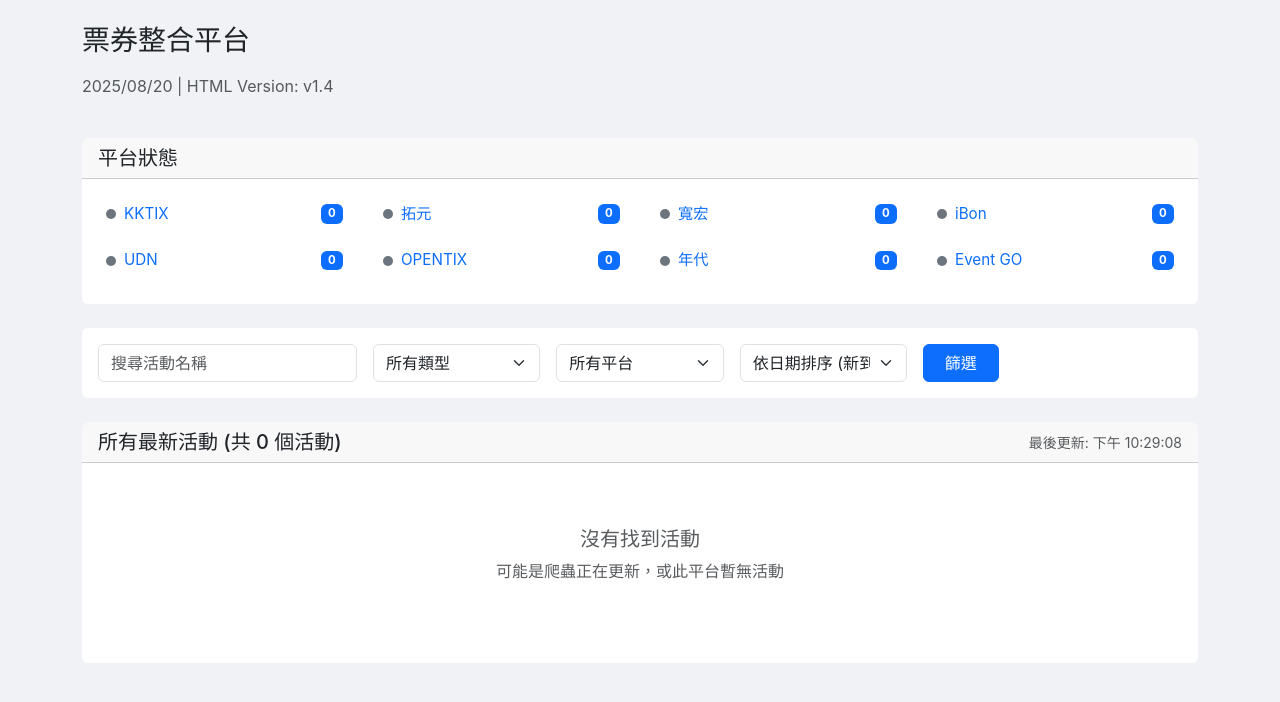
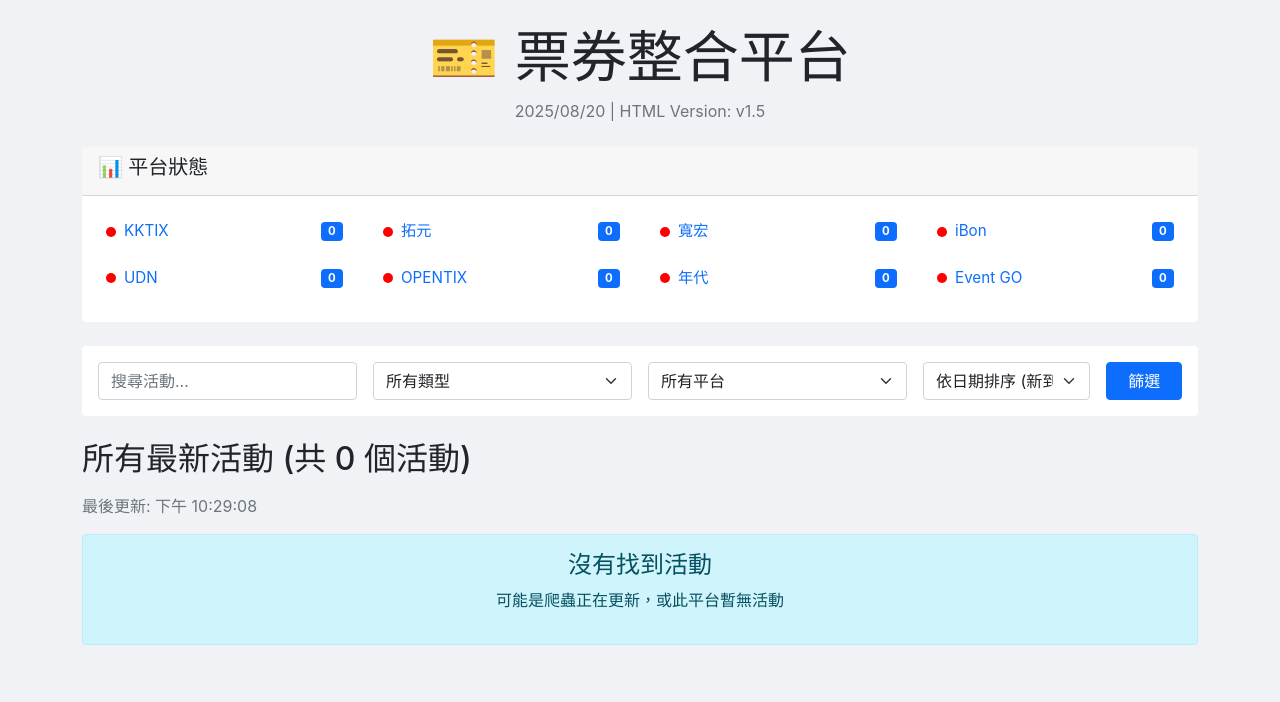
Before and after one commit to easonliu714/ticket-aggregator, a Flask app: page / in a window 1280 px wide. Shown: the top 702 px of the page. Run offline with Flask 3, Linux system fonts and the light colour scheme; some libraries are stand-ins or nearby versions.

Commit message:
Update index.html
v1.5

```diff
--- a/templates/index.html
+++ b/templates/index.html
@@ -4,32 +4,32 @@
     <meta charset="UTF-8">
     <meta name="viewport" content="width=device-width, initial-scale=1.0">
     <title>票券整合平台</title>
-    <link href="https://cdn.jsdelivr.net/npm/bootstrap@5.3.0/dist/css/bootstrap.min.css" rel="stylesheet">
-    <link href="/static/style.css" rel="stylesheet">
+    <link href="https://cdn.jsdelivr.net/npm/bootstrap@5.1.3/dist/css/bootstrap.min.css" rel="stylesheet">
+    <link rel="stylesheet" href="{{ url_for('static', filename='style.css') }}">
 </head>
 <body>
-    <div class="container py-4">
-        <div class="row mb-4">
-            <div class="col-md-8">
-                <h1 class="h3 mb-3">票券整合平台</h1>
-                <p class="text-muted">{{ current_date }} | HTML Version: v1.4</p>
-            </div>
-        </div>
+    <div class="container my-4">
+        <header class="text-center mb-4">
+            <h1 class="display-4">🎫 票券整合平台</h1>
+            <p class="text-muted">{{ current_date }} | HTML Version: v1.5</p>
+        </header>
 
         <!-- 平台狀態 -->
-        <div class="card mb-4">
+        <div class="row mb-4">
+            <div class="col-12">
+                <div class="card">
                     <div class="card-header">
-                <h5 class="mb-0">平台狀態</h5>
+                        <h5>📊 平台狀態</h5>
                     </div>
                     <div class="card-body">
                         <div class="row">
                             {% for platform, count in platform_status.items() %}
-                    <div class="col-md-3 mb-2">
-                        <a href="/platform/{{ platform }}" class="text-decoration-none platform-item-link">
+                            <div class="col-md-3 col-sm-6 mb-2">
+                                <a href="{{ url_for('platform_page', platform_name=platform) }}" class="text-decoration-none platform-item-link">
                                     <div class="platform-item">
-                                <div class="status-dot bg-{% if count > 0 %}success{% else %}secondary{% endif %}"></div>
+                                        <span class="status-dot" style="background-color: {{ 'green' if count > 0 else 'red' }};"></span>
                                         <span class="platform-name">{{ platform }}</span>
-                                <span class="badge bg-primary ms-auto">{{ count }}</span>
+                                        <span class="badge bg-primary">{{ count }}</span>
                                     </div>
                                 </a>
                             </div>
@@ -37,35 +37,42 @@
                         </div>
                     </div>
                 </div>
+            </div>
+        </div>
 
-        <!-- 篩選區 -->
-        <div class="card mb-4">
+        <!-- 搜尋與篩選 -->
+        <div class="row mb-4">
+            <div class="col-12">
+                <div class="card">
                     <div class="card-body">
                         <form method="GET" class="row g-3">
                             <div class="col-md-3">
-                        <input type="text" class="form-control" name="search" placeholder="搜尋活動名稱" value="{{ request.args.get('search', '') }}">
+                                <input type="text" class="form-control" name="search" placeholder="搜尋活動..." value="{{ request.args.get('search', '') }}">
                             </div>
-                    <div class="col-md-2">
-                        <select class="form-select" name="type">
-                            <option value="">所有類型</option>
-                            <option value="音樂會/演唱會" {% if request.args.get('type') == '音樂會/演唱會' %}selected{% endif %}>音樂會/演唱會</option>
-                            <option value="展覽/博覽" {% if request.args.get('type') == '展覽/博覽' %}selected{% endif %}>展覽/博覽</option>
-                            <option value="戲劇表演" {% if request.args.get('type') == '戲劇表演' %}selected{% endif %}>戲劇表演</option>
-                            <option value="親子活動" {% if request.args.get('type') == '親子活動' %}selected{% endif %}>親子活動</option>
+                            <div class="col-md-3">
+                                <!-- 修改後的動態活動類型下拉選單 -->
+                                <select name="type" class="form-select">
+                                    {% for type_option in all_types %}
+                                    <option value="{{ type_option }}" {{ 'selected' if request.args.get('type') == type_option else '' }}>
+                                        {{ type_option }}
+                                    </option>
+                                    {% endfor %}
                                 </select>
                             </div>
-                    <div class="col-md-2">
-                        <select class="form-select" name="platform">
+                            <div class="col-md-3">
+                                <select name="platform" class="form-select">
                                     <option value="">所有平台</option>
                                     {% for plat in platform_status.keys() %}
-                            <option value="{{ plat }}" {% if request.args.get('platform') == plat %}selected{% endif %}>{{ plat }}</option>
+                                    <option value="{{ plat }}" {{ 'selected' if request.args.get('platform') == plat else '' }}>
+                                        {{ plat }}
+                                    </option>
                                     {% endfor %}
                                 </select>
                             </div>
                             <div class="col-md-2">
-                        <select class="form-select" name="sort">
-                            <option value="id DESC" {% if request.args.get('sort') == 'id DESC' %}selected{% endif %}>依日期排序 (新到舊)</option>
-                            <option value="id ASC" {% if request.args.get('sort') == 'id ASC' %}selected{% endif %}>依日期排序 (舊到新)</option>
+                                <select name="sort" class="form-select">
+                                    <option value="id DESC" {{ 'selected' if request.args.get('sort') == 'id DESC' else '' }}>依日期排序 (新到舊)</option>
+                                    <option value="id ASC" {{ 'selected' if request.args.get('sort') == 'id ASC' else '' }}>依日期排序 (舊到新)</option>
                                 </select>
                             </div>
                             <div class="col-md-1">
@@ -74,58 +81,58 @@
                         </form>
                     </div>
                 </div>
+            </div>
+        </div>
 
         <!-- 活動列表 -->
-        <div class="card">
-            <div class="card-header d-flex justify-content-between align-items-center">
-                <h5 class="mb-0">{{ page_title }} (共 {{ events|length }} 個活動)</h5>
-                <small class="text-muted">最後更新: {{ last_update }}</small>
-            </div>
-            <div class="card-body">
+        <div class="row">
+            <div class="col-12">
+                <h2 class="mb-3">{{ page_title }} (共 {{ events|length }} 個活動)</h2>
+                <p class="text-muted">最後更新: {{ last_update }}</p>
+
                 {% if events %}
                 <div class="row">
                     {% for event in events %}
-                    <div class="col-lg-6 mb-3">
+                    <div class="col-lg-4 col-md-6 mb-4">
                         <div class="card event-card h-100 shadow-sm">
-                            <div class="row g-0">
-                                <div class="col-4">
                             {% if event.image %}
-                                    <div class="event-image h-100" style="background-image: url('{{ event.image }}');"></div>
+                            <div class="event-image" style="background-image: url('{{ event.image }}');"></div>
                             {% else %}
-                                    <div class="bg-light h-100 d-flex align-items-center justify-content-center">
+                            <div class="bg-light d-flex align-items-center justify-content-center" style="height: 100px;">
                                 <span class="text-muted">無圖片</span>
                             </div>
                             {% endif %}
-                                </div>
-                                <div class="col-8">
-                                    <div class="card-body p-3">
-                                        <h6 class="event-title mb-2">{{ event.title }}</h6>
+
+                            <div class="card-body">
+                                <h5 class="card-title event-title">{{ event.title }}</h5>
                                 <div class="mb-2">
-                                            <span class="badge bg-info text-dark me-1">{{ event.event_type or '其他' }}</span>
+                                    <span class="badge bg-info me-2">{{ event.event_type or '其他' }}</span>
                                     <span class="badge platform-badge {{ event.platform.lower() }}">{{ event.platform }}</span>
                                 </div>
-                                        <div class="small text-muted mb-2">
-                                            <div><i class="bi bi-calendar"></i> 時間：{{ event.event_date or '詳內文' }}</div>
-                                            <div><i class="bi bi-geo-alt"></i> 地點：{{ event.location or '詳內文' }}</div>
+                                <p class="card-text">
+                                    <small class="text-muted">
+                                        📅 時間：{{ event.event_date or '詳內文' }}<br>
+                                        📍 地點：{{ event.location or '詳內文' }}
+                                    </small>
+                                </p>
                             </div>
-                                        <a href="{{ event.url }}" target="_blank" class="btn btn-primary btn-sm">前往購票</a>
-                                    </div>
-                                </div>
+                            <div class="card-footer">
+                                <a href="{{ event.url }}" target="_blank" class="btn btn-primary btn-sm w-100">前往購票</a>
                             </div>
                         </div>
                     </div>
                     {% endfor %}
                 </div>
                 {% else %}
-                <div class="text-center py-5">
-                    <h5 class="text-muted">沒有找到活動</h5>
-                    <p class="text-muted">可能是爬蟲正在更新，或此平台暫無活動</p>
+                <div class="alert alert-info text-center">
+                    <h4>沒有找到活動</h4>
+                    <p>可能是爬蟲正在更新，或此平台暫無活動</p>
                 </div>
                 {% endif %}
             </div>
         </div>
     </div>
 
-    <script src="https://cdn.jsdelivr.net/npm/bootstrap@5.3.0/dist/js/bootstrap.bundle.min.js"></script>
+    <script src="https://cdn.jsdelivr.net/npm/bootstrap@5.1.3/dist/js/bootstrap.bundle.min.js"></script>
 </body>
 </html>
```
Lines whose indentation alone changed are shown as unchanged.
